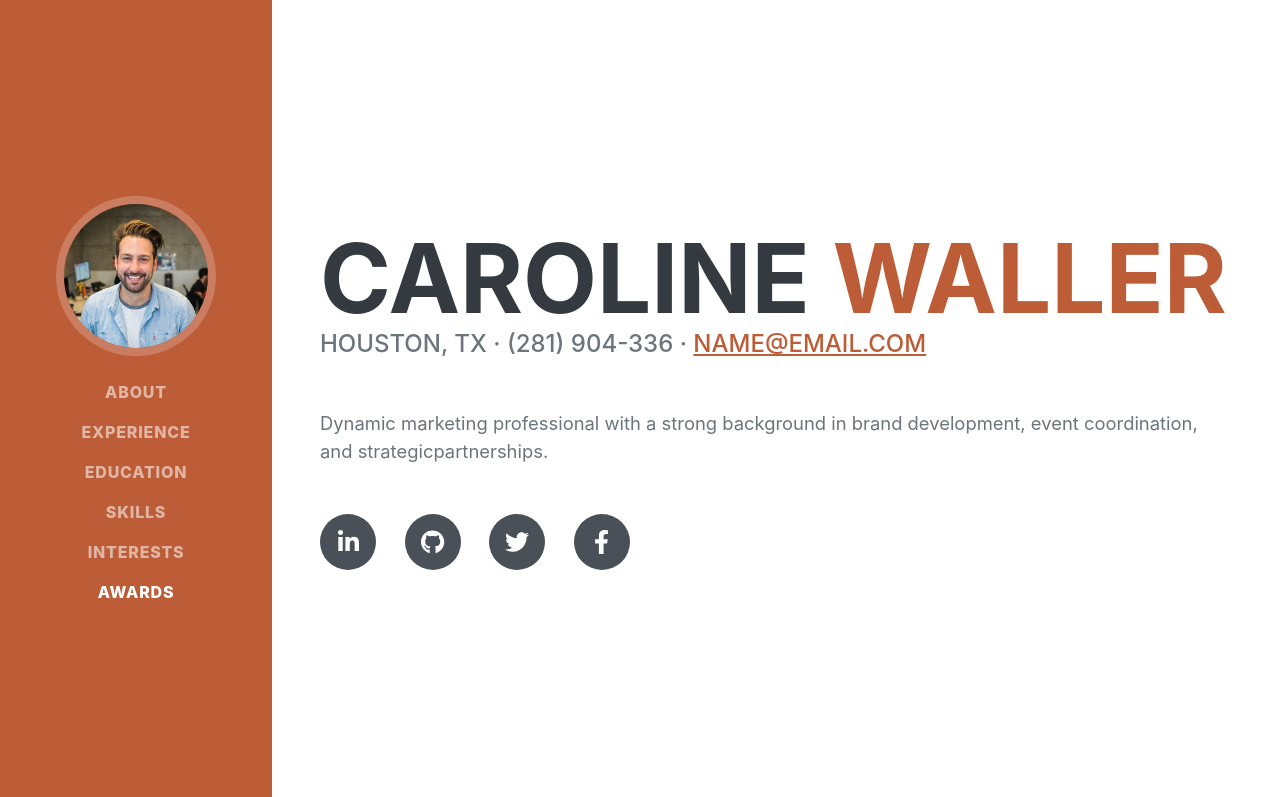
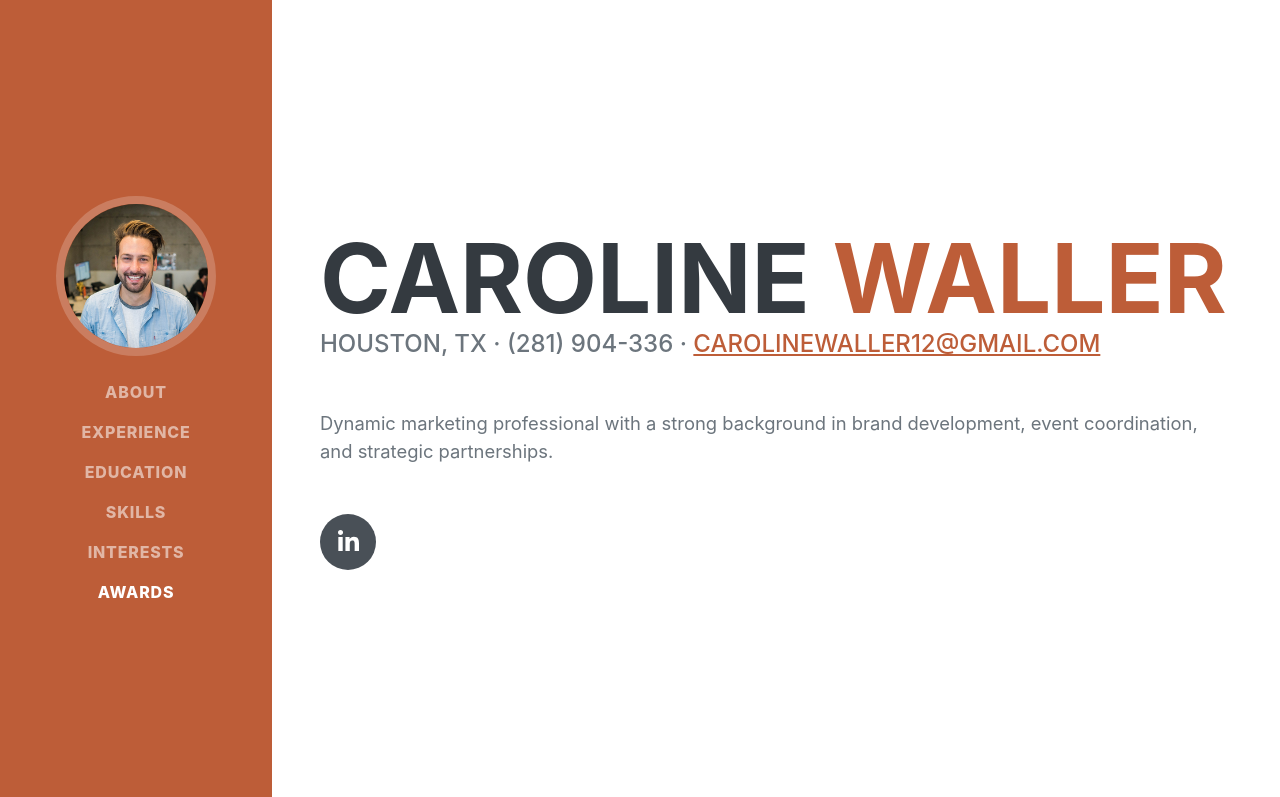
Before and after one commit to caroline-waller/resume, a plain HTML site: page index.html in a window 1280 px wide. Shown: the top 797 px of the page. Drawn offline with nearby package versions, Linux system fonts and the light colour scheme; a web font is replaced by a local one.

Commit message:
fix: index wording

```diff
--- a/index.html
+++ b/index.html
@@ -5,7 +5,7 @@
         <meta name="viewport" content="width=device-width, initial-scale=1, shrink-to-fit=no" />
         <meta name="description" content="" />
         <meta name="author" content="" />
-        <title>Resume - Start Bootstrap Theme</title>
+        <title>Resume - Caroline Waller</title>
         <link rel="icon" type="image/x-icon" href="assets/img/favicon.ico" />
         <!-- Font Awesome icons (free version)-->
         <script src="https://use.fontawesome.com/releases/v6.3.0/js/all.js" crossorigin="anonymous"></script>
@@ -45,14 +45,11 @@
                     </h1>
                     <div class="subheading mb-5">
                          Houston, Tx · (281) 904-336 ·
-                        <a href="mailto:name@email.com">name@email.com</a>
+                        <a href="carolinewaller12@gmail.com">carolinewaller12@gmail.com</a>
                     </div>
-                    <p class="lead mb-5">Dynamic marketing professional with a strong background in brand development, event coordination, and strategicpartnerships.</p>
+                    <p class="lead mb-5">Dynamic marketing professional with a strong background in brand development, event coordination, and strategic partnerships.</p>
                     <div class="social-icons">
                         <a class="social-icon" href="#!"><i class="fab fa-linkedin-in"></i></a>
-                        <a class="social-icon" href="#!"><i class="fab fa-github"></i></a>
-                        <a class="social-icon" href="#!"><i class="fab fa-twitter"></i></a>
-                        <a class="social-icon" href="#!"><i class="fab fa-facebook-f"></i></a>
                     </div>
                 </div>
             </section>
```
